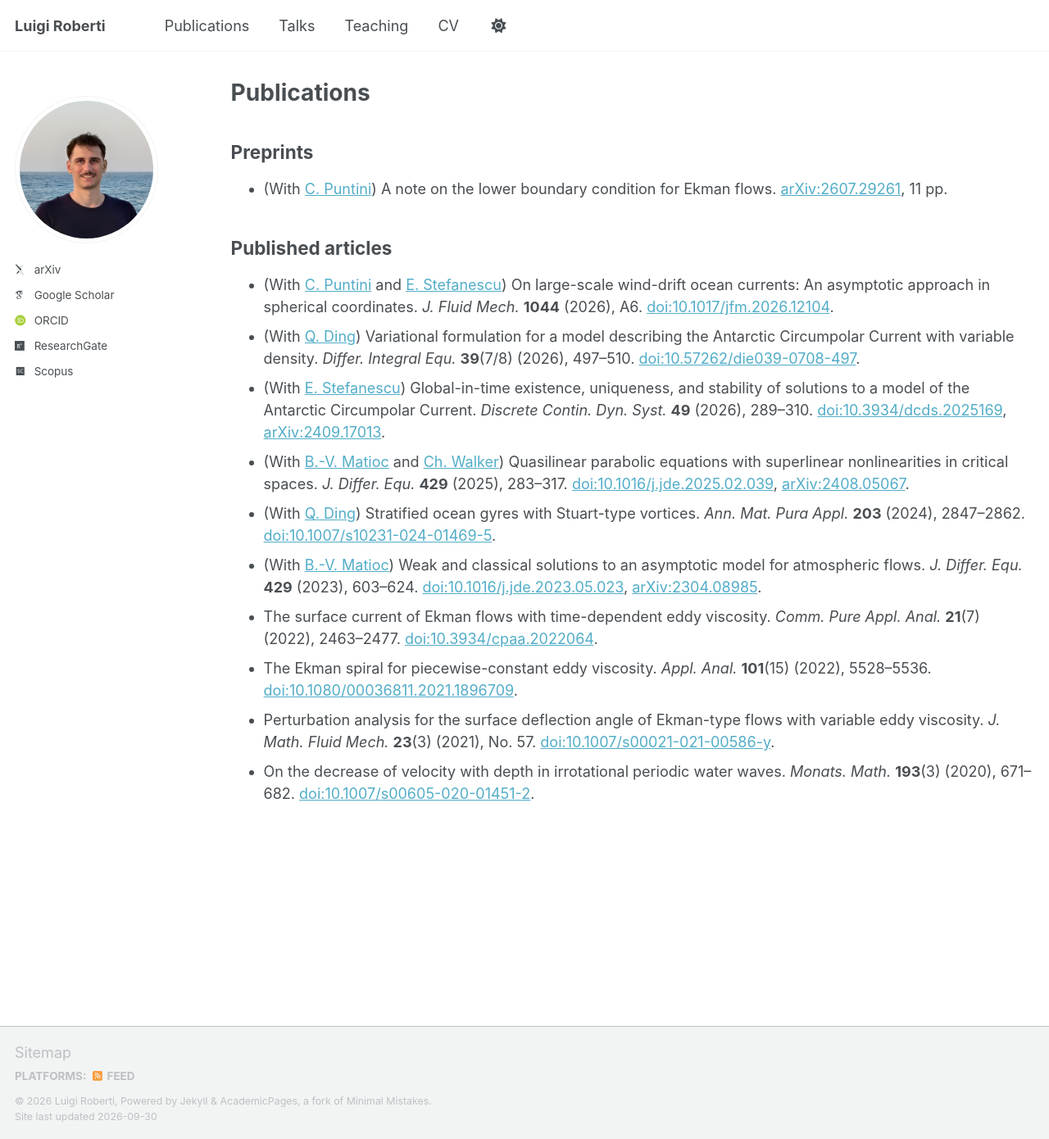
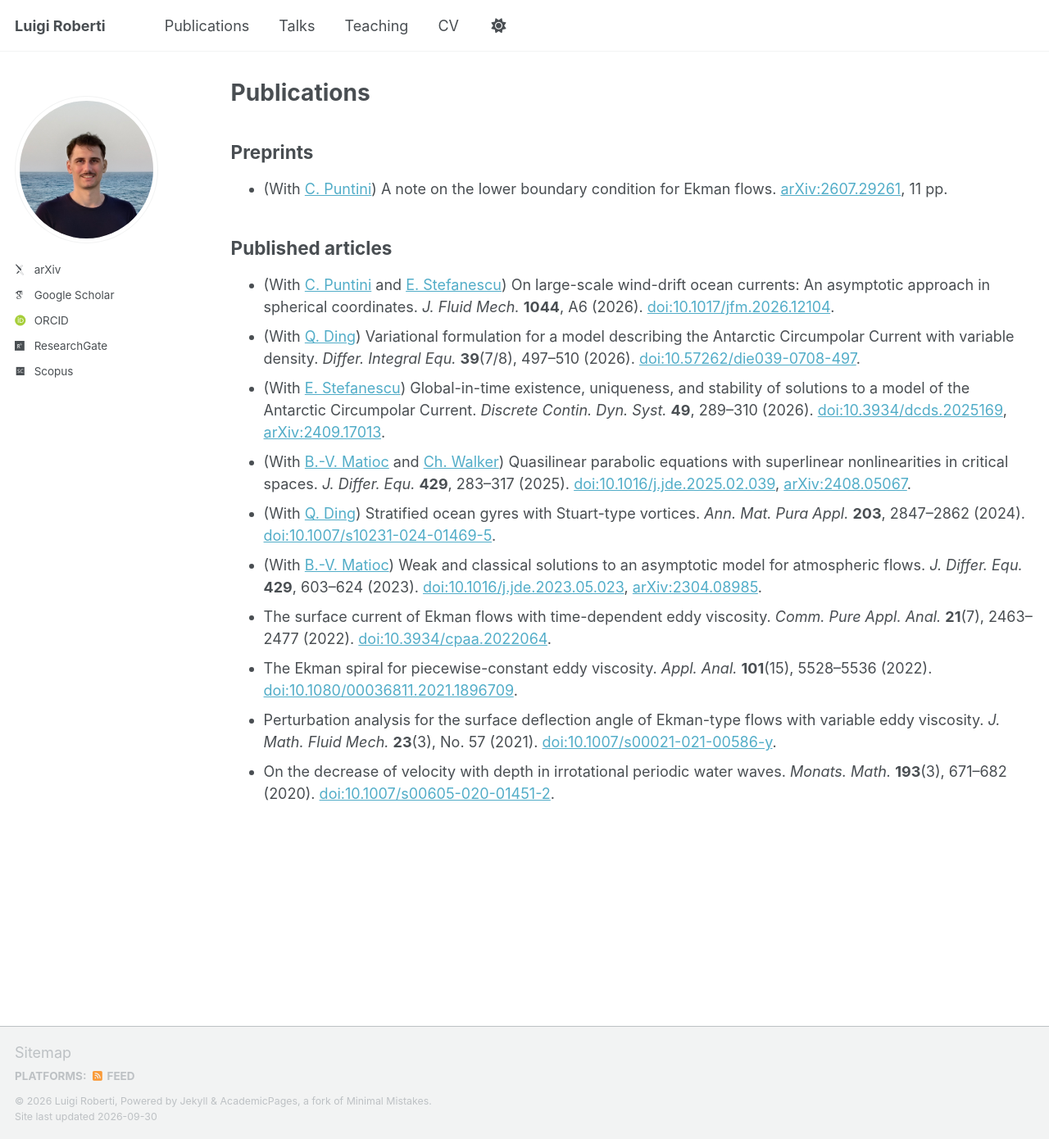
Before and after one commit to luigi-roberti/luigi-roberti.github.io, a Jekyll site: the page built from _pages/publications.md, in a window 1280 px wide and 1390 px high. Shown: the whole window at 82% size. Built offline with Jekyll 4.4.1, drawn with Linux system fonts in a browser that asks for light colours; some web fonts are replaced; a script that is not in the unit is left out.

Commit message:
Update publications.md

```diff
--- a/_pages/publications.md
+++ b/_pages/publications.md
@@ -16,13 +16,13 @@ Preprints
 
 Published articles
 ------
-* (With [C. Puntini](https://ucrisportal.univie.ac.at/de/persons/christian-puntini/){:target="_blank",rel="noopener"} and [E. Stefanescu](https://www.math.tugraz.at/~stefanescu/){:target="_blank",rel="noopener"}) On large-scale wind-drift ocean currents: An asymptotic approach in spherical coordinates. <i>J. Fluid Mech.</i> <b>1044</b> (2026), A6. [doi:10.1017/jfm.2026.12104](https://doi.org/10.1017/jfm.2026.12104){:target="_blank",rel="noopener"}.
-* (With [Q. Ding](https://www.researchgate.net/profile/Qixing-Ding){:target="_blank",rel="noopener"}) Variational formulation for a model describing the Antarctic Circumpolar Current with variable density. <i>Differ. Integral Equ.</i> <b>39</b>(7/8) (2026), 497--510. [doi:10.57262/die039-0708-497](https://doi.org/10.57262/die039-0708-497){:target="_blank",rel="noopener"}.
-* (With [E. Stefanescu](https://www.math.tugraz.at/~stefanescu/){:target="_blank",rel="noopener"}) Global-in-time existence, uniqueness, and stability of solutions to a model of the Antarctic Circumpolar Current. <i>Discrete Contin. Dyn. Syst.</i> <b>49</b> (2026), 289--310. [doi:10.3934/dcds.2025169](https://doi.org/10.3934/dcds.2025169){:target="_blank",rel="noopener"}, [arXiv:2409.17013](https://arxiv.org/abs/2409.17013){:target="_blank",rel="noopener"}.
-* (With [B.-V. Matioc](https://homepages.uni-regensburg.de/~mab11770/){:target="_blank",rel="noopener"} and [Ch. Walker](https://www.ifam.uni-hannover.de/de/walker){:target="_blank",rel="noopener"}) Quasilinear parabolic equations with superlinear nonlinearities in critical spaces. <i>J. Differ. Equ.</i> <b>429</b> (2025), 283--317. [doi:10.1016/j.jde.2025.02.039](https://doi.org/10.1016/j.jde.2025.02.039){:target="_blank",rel="noopener"}, [arXiv:2408.05067](https://arxiv.org/abs/2408.05067){:target="_blank",rel="noopener"}.
-* (With [Q. Ding](https://www.researchgate.net/profile/Qixing-Ding){:target="_blank",rel="noopener"}) Stratified ocean gyres with Stuart-type vortices. <i>Ann. Mat. Pura Appl.</i> <b>203</b> (2024), 2847--2862. [doi:10.1007/s10231-024-01469-5](https://doi.org/10.1007/s10231-024-01469-5){:target="_blank",rel="noopener"}.
-* (With [B.-V. Matioc](https://homepages.uni-regensburg.de/~mab11770/){:target="_blank",rel="noopener"}) Weak and classical solutions to an asymptotic model for atmospheric flows. <i>J. Differ. Equ.</i> <b>429</b> (2023), 603--624. [doi:10.1016/j.jde.2023.05.023](https://doi.org/10.1016/j.jde.2023.05.023){:target="_blank",rel="noopener"}, [arXiv:2304.08985](https://arxiv.org/abs/2304.08985){:target="_blank",rel="noopener"}.
-* The surface current of Ekman flows with time-dependent eddy viscosity. <i>Comm. Pure Appl. Anal.</i> <b>21</b>(7) (2022), 2463--2477. [doi:10.3934/cpaa.2022064](https://doi.org/10.3934/cpaa.2022064){:target="_blank",rel="noopener"}.
-* The Ekman spiral for piecewise-constant eddy viscosity. <i>Appl. Anal.</i> <b>101</b>(15) (2022), 5528--5536. [doi:10.1080/00036811.2021.1896709](https://doi.org/10.1080/00036811.2021.1896709){:target="_blank",rel="noopener"}.
-* Perturbation analysis for the surface deflection angle of Ekman-type flows with variable eddy viscosity. <i>J. Math. Fluid Mech.</i> <b>23</b>(3) (2021), No. 57. [doi:10.1007/s00021-021-00586-y](https://doi.org/10.1007/s00021-021-00586-y){:target="_blank",rel="noopener"}.
-* On the decrease of velocity with depth in irrotational periodic water waves. <i>Monats. Math.</i> <b>193</b>(3) (2020), 671--682. [doi:10.1007/s00605-020-01451-2](https://doi.org/10.1007/s00605-020-01451-2){:target="_blank",rel="noopener"}.
+* (With [C. Puntini](https://ucrisportal.univie.ac.at/de/persons/christian-puntini/){:target="_blank",rel="noopener"} and [E. Stefanescu](https://www.math.tugraz.at/~stefanescu/){:target="_blank",rel="noopener"}) On large-scale wind-drift ocean currents: An asymptotic approach in spherical coordinates. <i>J. Fluid Mech.</i> <b>1044</b>, A6 (2026). [doi:10.1017/jfm.2026.12104](https://doi.org/10.1017/jfm.2026.12104){:target="_blank",rel="noopener"}.
+* (With [Q. Ding](https://www.researchgate.net/profile/Qixing-Ding){:target="_blank",rel="noopener"}) Variational formulation for a model describing the Antarctic Circumpolar Current with variable density. <i>Differ. Integral Equ.</i> <b>39</b>(7/8), 497--510 (2026). [doi:10.57262/die039-0708-497](https://doi.org/10.57262/die039-0708-497){:target="_blank",rel="noopener"}.
+* (With [E. Stefanescu](https://www.math.tugraz.at/~stefanescu/){:target="_blank",rel="noopener"}) Global-in-time existence, uniqueness, and stability of solutions to a model of the Antarctic Circumpolar Current. <i>Discrete Contin. Dyn. Syst.</i> <b>49</b>, 289--310 (2026). [doi:10.3934/dcds.2025169](https://doi.org/10.3934/dcds.2025169){:target="_blank",rel="noopener"}, [arXiv:2409.17013](https://arxiv.org/abs/2409.17013){:target="_blank",rel="noopener"}.
+* (With [B.-V. Matioc](https://homepages.uni-regensburg.de/~mab11770/){:target="_blank",rel="noopener"} and [Ch. Walker](https://www.ifam.uni-hannover.de/de/walker){:target="_blank",rel="noopener"}) Quasilinear parabolic equations with superlinear nonlinearities in critical spaces. <i>J. Differ. Equ.</i> <b>429</b>, 283--317 (2025). [doi:10.1016/j.jde.2025.02.039](https://doi.org/10.1016/j.jde.2025.02.039){:target="_blank",rel="noopener"}, [arXiv:2408.05067](https://arxiv.org/abs/2408.05067){:target="_blank",rel="noopener"}.
+* (With [Q. Ding](https://www.researchgate.net/profile/Qixing-Ding){:target="_blank",rel="noopener"}) Stratified ocean gyres with Stuart-type vortices. <i>Ann. Mat. Pura Appl.</i> <b>203</b>, 2847--2862 (2024). [doi:10.1007/s10231-024-01469-5](https://doi.org/10.1007/s10231-024-01469-5){:target="_blank",rel="noopener"}.
+* (With [B.-V. Matioc](https://homepages.uni-regensburg.de/~mab11770/){:target="_blank",rel="noopener"}) Weak and classical solutions to an asymptotic model for atmospheric flows. <i>J. Differ. Equ.</i> <b>429</b>, 603--624 (2023). [doi:10.1016/j.jde.2023.05.023](https://doi.org/10.1016/j.jde.2023.05.023){:target="_blank",rel="noopener"}, [arXiv:2304.08985](https://arxiv.org/abs/2304.08985){:target="_blank",rel="noopener"}.
+* The surface current of Ekman flows with time-dependent eddy viscosity. <i>Comm. Pure Appl. Anal.</i> <b>21</b>(7), 2463--2477 (2022). [doi:10.3934/cpaa.2022064](https://doi.org/10.3934/cpaa.2022064){:target="_blank",rel="noopener"}.
+* The Ekman spiral for piecewise-constant eddy viscosity. <i>Appl. Anal.</i> <b>101</b>(15), 5528--5536 (2022). [doi:10.1080/00036811.2021.1896709](https://doi.org/10.1080/00036811.2021.1896709){:target="_blank",rel="noopener"}.
+* Perturbation analysis for the surface deflection angle of Ekman-type flows with variable eddy viscosity. <i>J. Math. Fluid Mech.</i> <b>23</b>(3), No. 57 (2021). [doi:10.1007/s00021-021-00586-y](https://doi.org/10.1007/s00021-021-00586-y){:target="_blank",rel="noopener"}.
+* On the decrease of velocity with depth in irrotational periodic water waves. <i>Monats. Math.</i> <b>193</b>(3), 671--682 (2020). [doi:10.1007/s00605-020-01451-2](https://doi.org/10.1007/s00605-020-01451-2){:target="_blank",rel="noopener"}.
```
